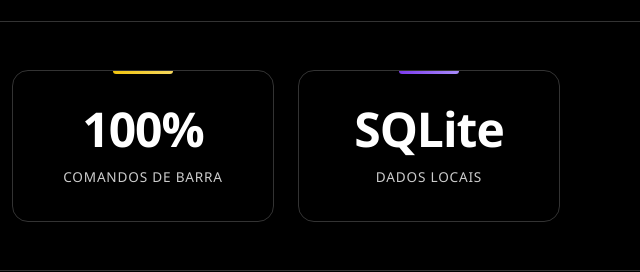
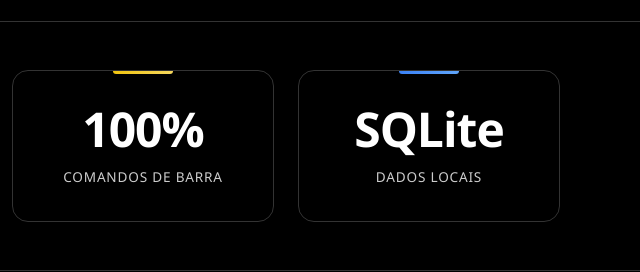
Before and after one commit to Hypedz/saioro-bot, a website: page site/index.html in a window 1280 px wide. Shown: the part 624-896 px from the top of the page, 640-1280 px from the left. Drawn offline with Linux system fonts and the light colour scheme.

Commit message:
site: barra do card SQLite para azul

```diff
--- a/site/styles.css
+++ b/site/styles.css
@@ -541,7 +541,7 @@ a:hover {
 }
 
 .numero:nth-child(4)::before {
-  background: linear-gradient(90deg, #7c3aed, #a78bfa);
+  background: linear-gradient(90deg, #3b82f6, #60a5fa);
 }
 
 .numero strong {
```
